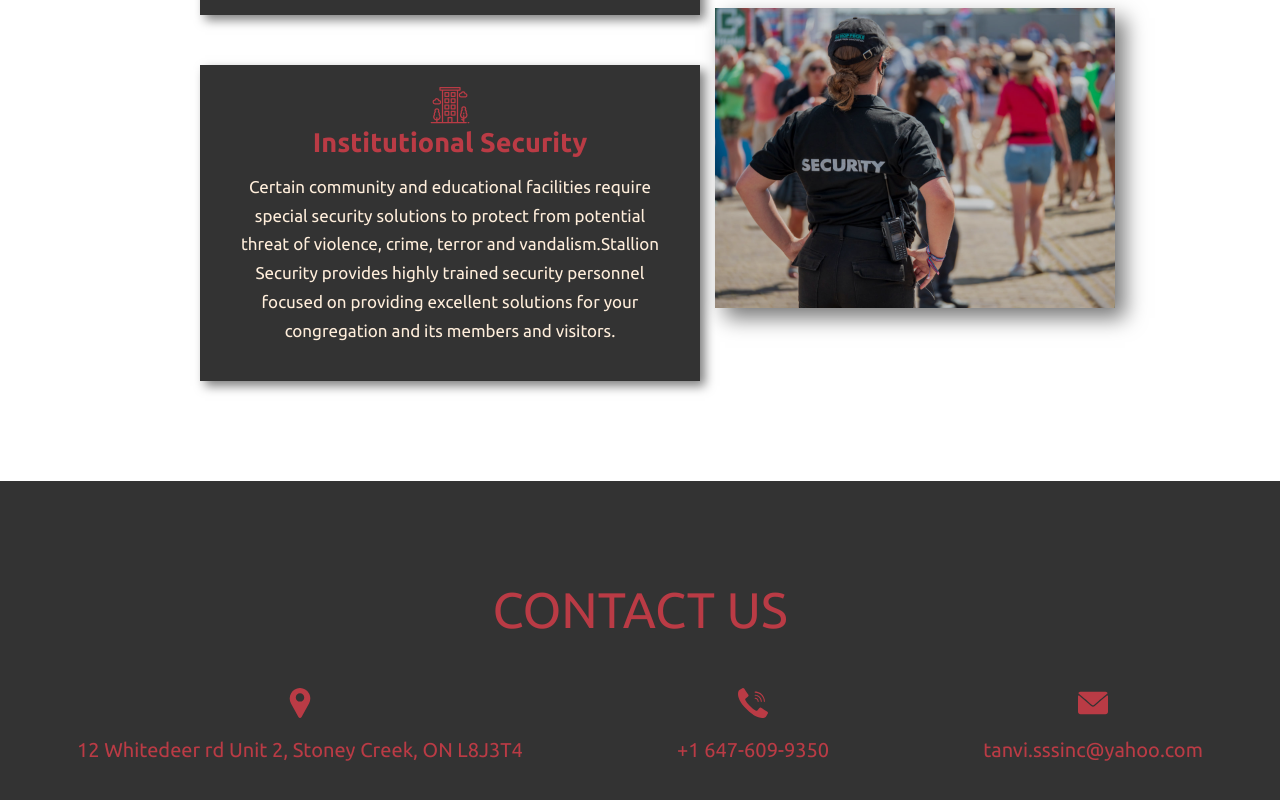
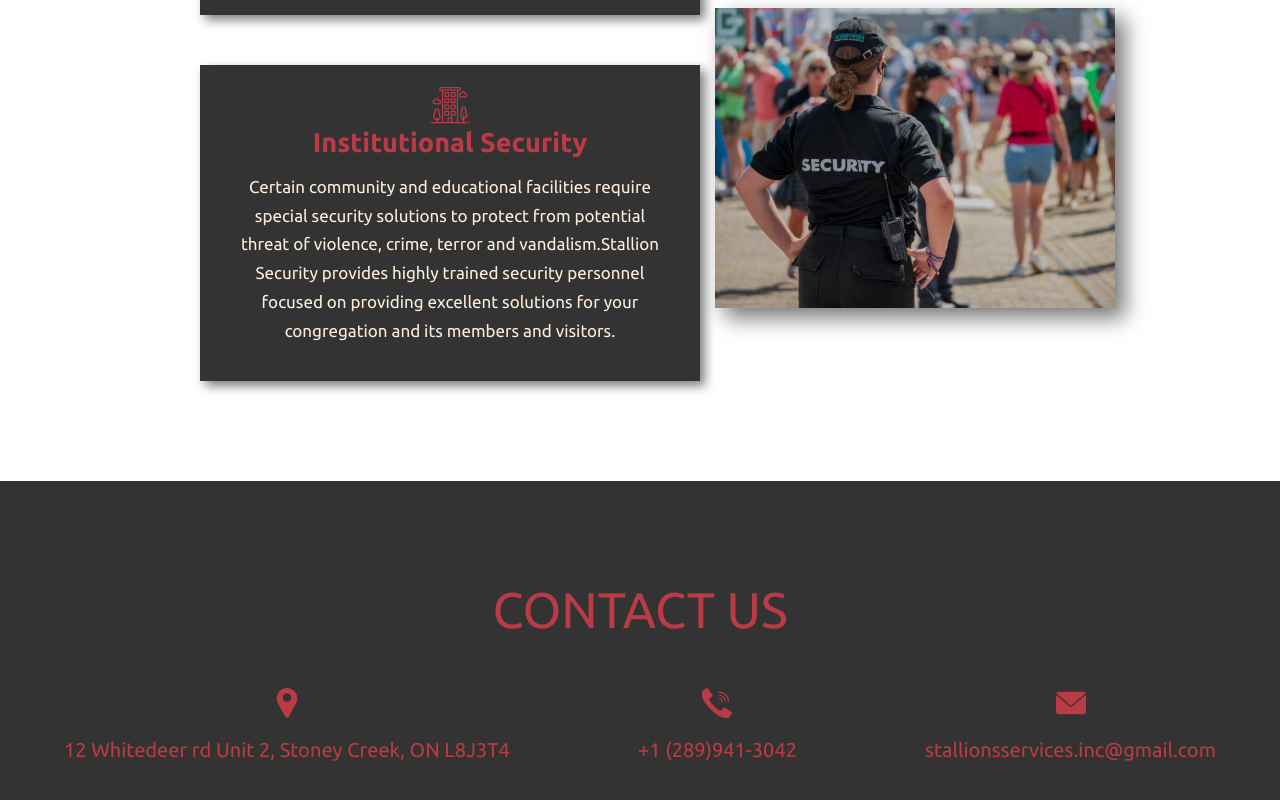
Before and after one commit to Paramjit-kang/security.github.io, a plain HTML site: page index.html in a window 1280 px wide. Shown: the part 1918-2718 px from the top of the page. Drawn offline with nearby package versions, Linux system fonts and the light colour scheme.

Commit message:
Update index.html

```diff
--- a/index.html
+++ b/index.html
@@ -153,13 +153,13 @@
         </div>
         <div class="call">
           <img class="icons" src="/images/phone.svg" alt="phone" />
-          <p>+1 647-609-9350</p>
+          <p>+1 (289)941-3042</p>
         </div>
         <div class="mail">
           <img class="icons" src="/images/mail.svg" alt="mail" />
           <p>
             <a href="mailto:tanvi.sssinc@yahoo.com" class="mailto"
-              >tanvi.sssinc@yahoo.com</a
+              >stallionsservices.inc@gmail.com</a
             >
           </p>
         </div>
```
